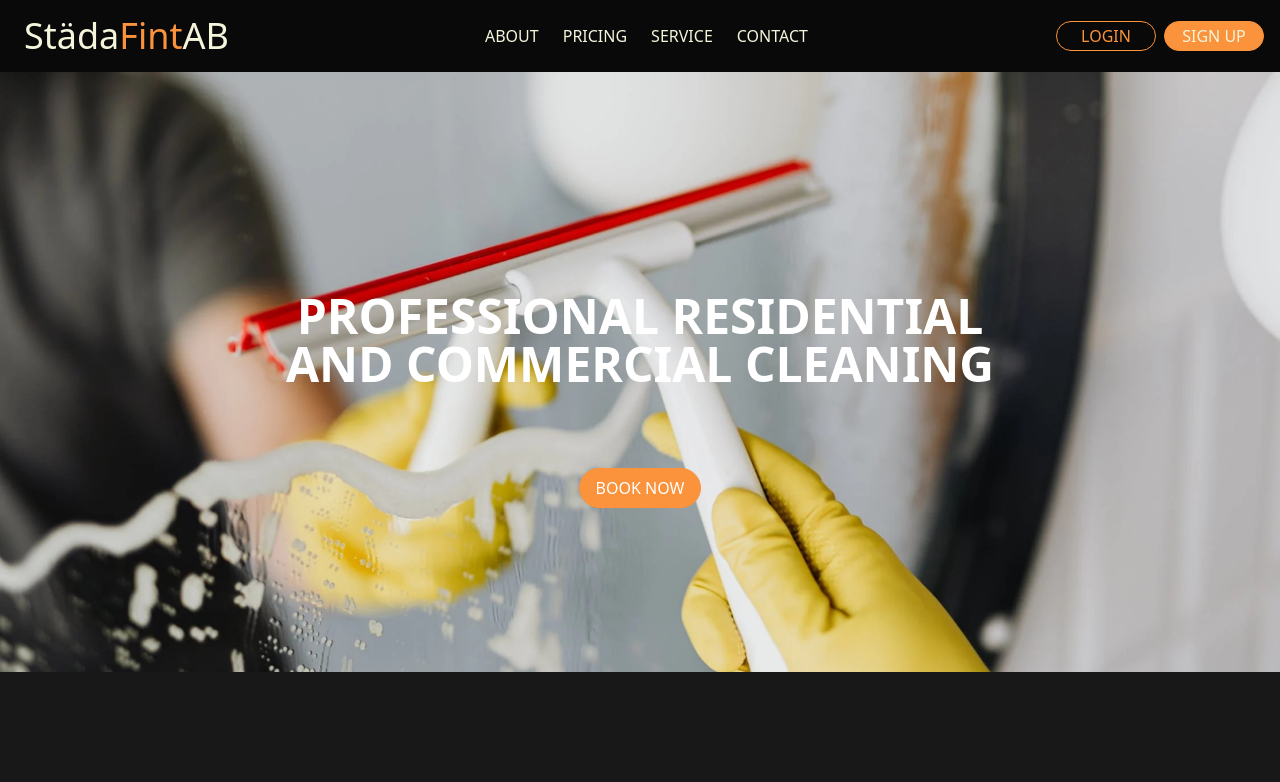
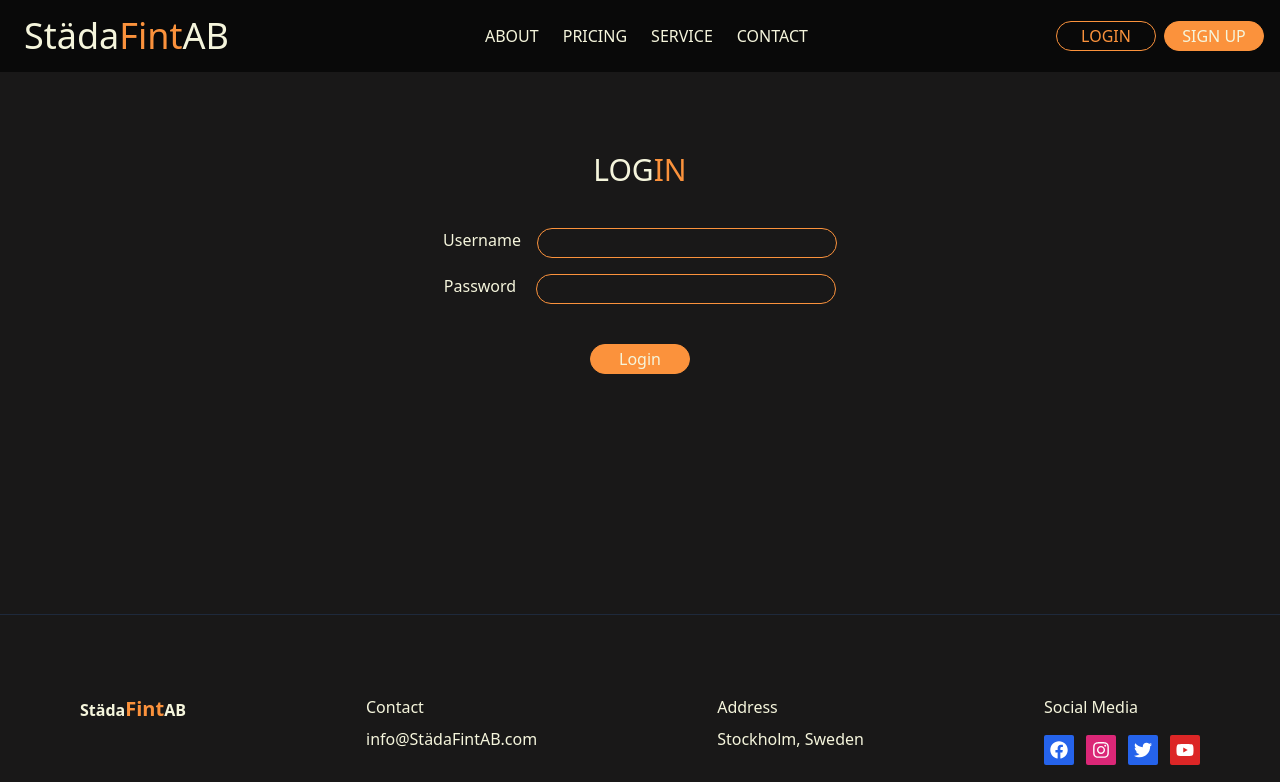
Before and after one commit to ShirinAziz/cleaning-project, a React (Vite) app: page /login in a window 1280 px wide. Shown: the top 782 px of the page. Built offline with nearby package versions, Linux system fonts and the light colour scheme.

Commit message:
Login function compleated

```diff
--- a/src/App.jsx
+++ b/src/App.jsx
@@ -2,12 +2,16 @@ import { Route, Routes } from "react-router-dom";
 import Navbar from "./Components/Navbar";
 import Footer from "./Components/Footer";
 import Home from "./Components/Home";
+import LogIn from "./Components/LogIn";
 
 const App = () => {
   return (
     <>
       <Navbar />
-      <Home />
+      <Routes>
+        <Route index element={<Home />} />
+        <Route path="/login" element={<LogIn />} />
+      </Routes>
       <Footer />
     </>
   );
--- a/src/Components/LogIn.jsx
+++ b/src/Components/LogIn.jsx
@@ -1,7 +1,35 @@
-import React from "react";
+import { useState } from "react";
 
 const LogIn = () => {
+  const [username, setUsername] = useState("");
+  const [password, setPassword] = useState("");
+  const [loggedIn, setLoggedIn] = useState(false);
+
+  const handleLogin = () => {
+    if (username === "admin" && password === "admin") {
+      setLoggedIn(true);
+    } else {
+      alert("Fel användarnamn eller lösenord");
+    }
+  };
+
+  const handleLogout = () => {
+    setLoggedIn(false);
+  };
+
   return (
+    <>
+      {loggedIn ? (
+        <div className="flex flex-col items-center gap-10 mt-20">
+          <p className="text-4xl">Welcome Admin!</p>
+          <button
+            onClick={handleLogout}
+            className="border border-orange-400 px-4 rounded-full bg-orange-400 h-[30px] w-[100px]"
+          >
+            Logout
+          </button>
+        </div>
+      ) : (
         <div>
           <h1 className="flex justify-center mt-20 text-3xl">
             LOG<span className="text-orange-400"> IN</span>
@@ -12,21 +40,31 @@ const LogIn = () => {
               <input
                 type="text"
                 name=""
-            id=""
+                value={username}
+                onChange={(e) => setUsername(e.target.value)}
                 className="rounded-full h-[30px] w-[300px] bg-transparent border border-orange-400"
               />
             </label>
             <label className="flex gap-5">
-          Password{" "}
+              Password
               <input
                 type="password"
                 name=""
-            id=""
+                value={password}
+                onChange={(e) => setPassword(e.target.value)}
                 className="rounded-full h-[30px] w-[300px] bg-transparent border border-orange-400"
               />
             </label>
+            <button
+              onClick={handleLogin}
+              className="border border-orange-400 px-4 rounded-full bg-orange-400 h-[30px] w-[100px] mt-6"
+            >
+              Login
+            </button>
           </form>
         </div>
+      )}
+    </>
   );
 };
 
--- a/src/Components/Navbar.jsx
+++ b/src/Components/Navbar.jsx
@@ -8,7 +8,7 @@ const Navbar = () => {
 
   return (
     <div>
-      <div className="bg-[#090909] mx-auto w-full flex justify-between items-center p-4">
+      <div className="sticky z-10 bg-[#090909] mx-auto w-full flex justify-between items-center p-4">
         <div>
           <Link to="/">
             <h1 className="text-xl sm:text-3xl lg:text-4xl px-2">
@@ -30,6 +30,7 @@ const Navbar = () => {
             <Link to="#">CONTACT</Link>
           </li>
         </ul>
+        <Link to={"/login"}>
           <div className="flex gap-2 text-l">
             <button className="border border-orange-400 px-4 rounded-full text-orange-400 h-[30px] w-[100px]">
               LOGIN
@@ -38,6 +39,7 @@ const Navbar = () => {
               SIGN UP
             </button>
           </div>
+        </Link>
         <button
           className="block md:hidden text-x1"
           onClick={() => setOpen((prev) => !prev)}
```
Lines whose indentation alone changed are shown as unchanged.
